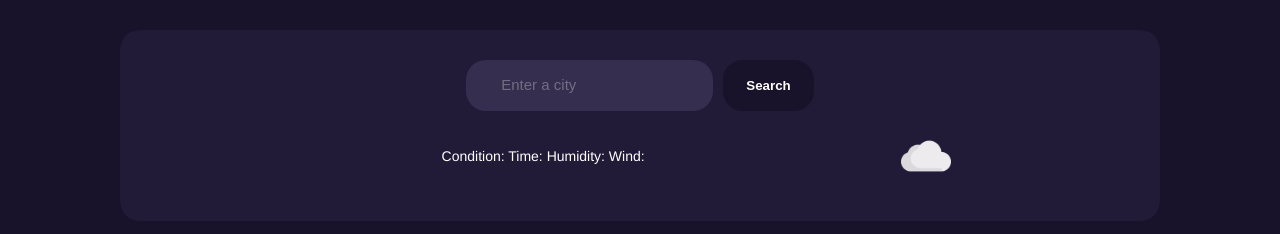
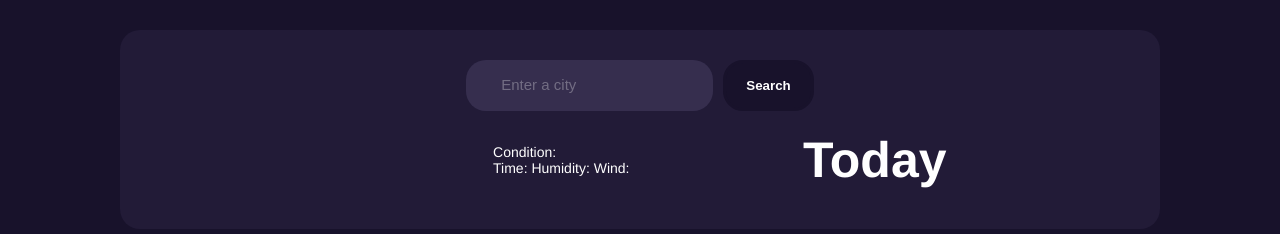
Before and after one commit to mstwsk/weather-app, a website: page index.html in a window 1280 px wide. Shown: the part 160-394 px from the top of the page. Drawn offline with nearby package versions, Linux system fonts and the light colour scheme; no server answers.

Commit message:
Added space between condition and time

```diff
--- a/index.html
+++ b/index.html
@@ -24,7 +24,7 @@
         </div>
         <div class="description-current-weather">
           Condition:
-          <span id="current-description" class="introData"></span>
+          <span id="current-description" class="introData"></span> <br />
           Time:
           <span id="current-time" class="introData"></span>
           Humidity:
@@ -33,10 +33,10 @@
           <span id="wind" class="introData"></span>
         </div>
         <div class="current-temperature">
-          <span id="current-day"></span>
+          Today&nbsp;
           <span id="today-temperature" class="introData"></span>
+          <div id="current-icon"></div>
         </div>
-        <img src="images/cloud.png" alt="cloud" />
       </div>
     </div>
     <ul>
```
